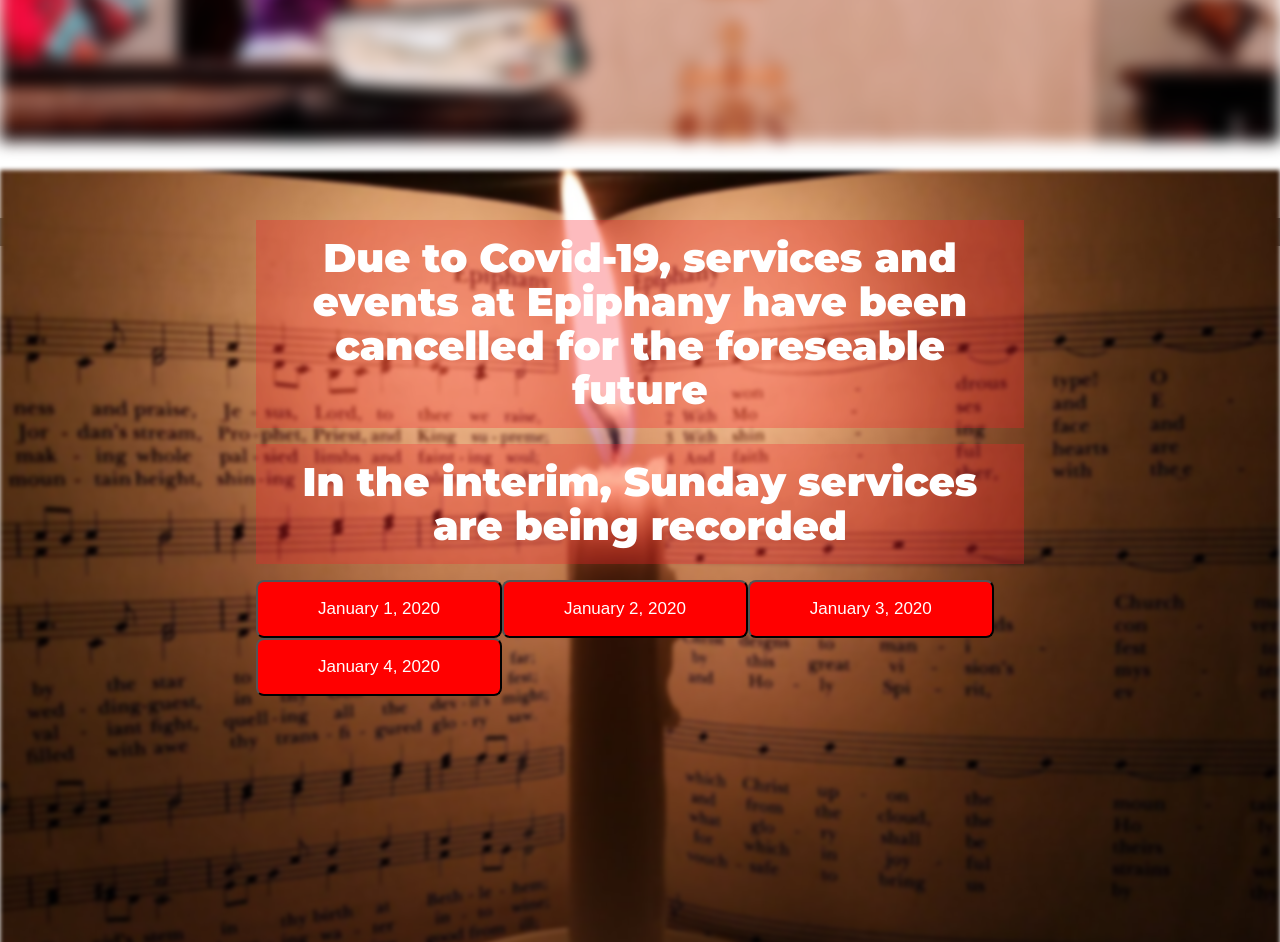
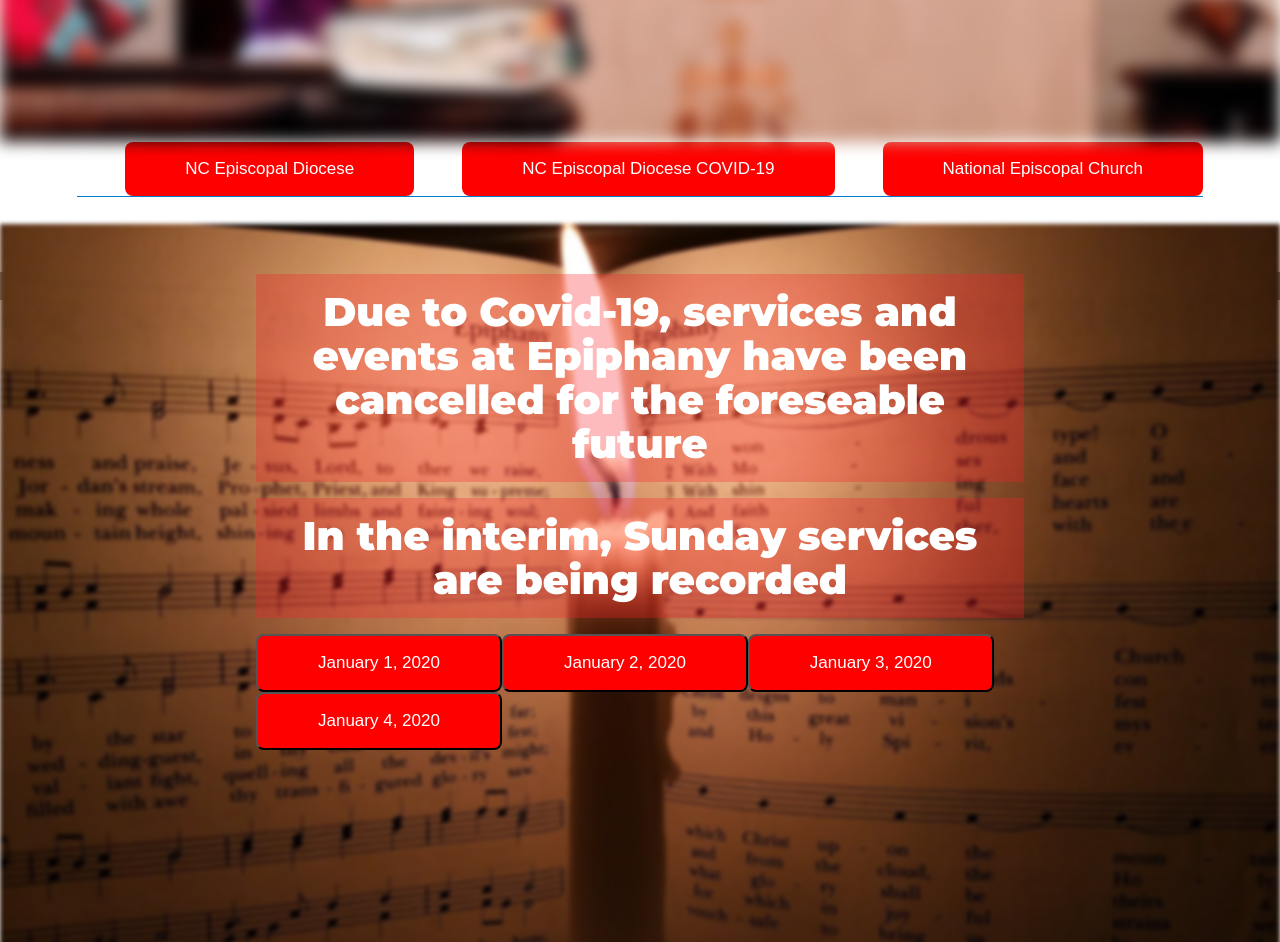
Before and after one commit to remrobem/gatsby-netlifycms-sandbox, a Gatsby site: page /thursday/ in a window 1280 px wide. Shown: the part 957-1899 px from the top of the page. Built offline with nearby package versions, Linux system fonts and the light colour scheme; Gatsby itself is replaced by a stand-in of ours; some packages are replaced by stand-ins of ours.

Commit message:
page layout changes

```diff
--- a/src/components/landingPage.js
+++ b/src/components/landingPage.js
@@ -20,6 +20,29 @@ const LandingPage = () => {
             Son, and Holy Spirit.
           </h1>
         </div>
+      </div>
+      <div className={styles.bottom}>
+        <a href="https://www.episdionc.org/">
+          <input
+            type="button"
+            className={styles.button}
+            value="NC Episcopal Diocese"
+          />
+        </a>
+        <a href="https://www.episdionc.org/coronavirus/">
+          <input
+            type="button"
+            className={styles.button}
+            value="NC Episcopal Diocese COVID-19"
+          />
+        </a>
+        <a href="https://episcopalchurch.org/">
+          <input
+            type="button"
+            className={styles.button}
+            value="National Episcopal Church"
+          />
+        </a>
       </div>
     </div>
   )
--- a/src/components/landingPage.module.scss
+++ b/src/components/landingPage.module.scss
@@ -34,3 +34,31 @@ h1 {
   margin-top: 1rem;
   margin-bottom: 1rem;
 }
+
+.button {
+  background: red;
+  border-radius: 8px;
+  // display: inline-block;
+  cursor: pointer;
+  color: white;
+  font-family: Arial;
+  font-size: 17px;
+  padding: 17px 60px;
+  text-decoration: none;
+  margin-left: 3rem;
+  border: none;
+}
+.button:hover {
+  background-color: darkred;
+  font-size: 20px;
+}
+.button:active {
+  position: relative;
+  top: 1px;
+}
+
+.bottom {
+  align-items: center;
+  display: flex;
+  justify-content: center;
+}
--- a/src/components/services.js
+++ b/src/components/services.js
@@ -8,7 +8,7 @@ import styles from "./services.module.scss"
 const Services = () => {
   const query = useStaticQuery(graphql`
     query {
-      allMarkdownRemark {
+      allMarkdownRemark (sort: {order: DESC, fields: frontmatter___date}) {
         edges {
           node {
             id
```
